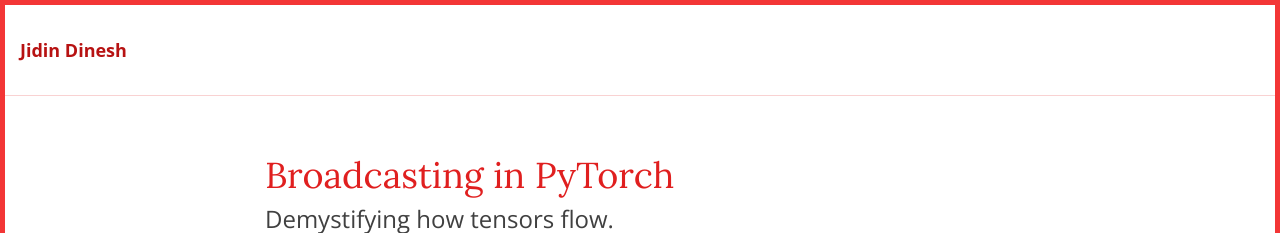
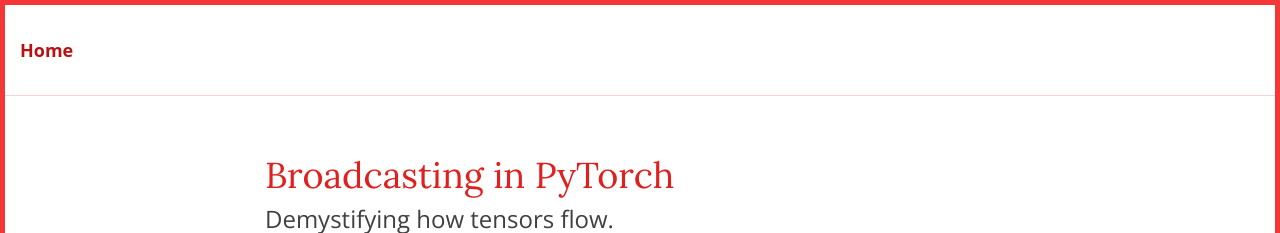
Before and after one commit to jidindinesh/jidindinesh.github.io, a Jekyll site: the page built from index.html, in a window 1280 px wide. Shown: the top 233 px of the page. Built offline with Jekyll 4.4.1, drawn with Linux system fonts in a browser that asks for light colours; nearby versions of some CDN libraries; the list of posts is cut into pages by our own code.

Commit message:
Update _config.yml

```diff
--- a/_config.yml
+++ b/_config.yml
@@ -8,7 +8,7 @@
 
 
 # Name of website
-title: Jidin Dinesh
+title: Home
 # Short description of your site
 # description:
 
```
